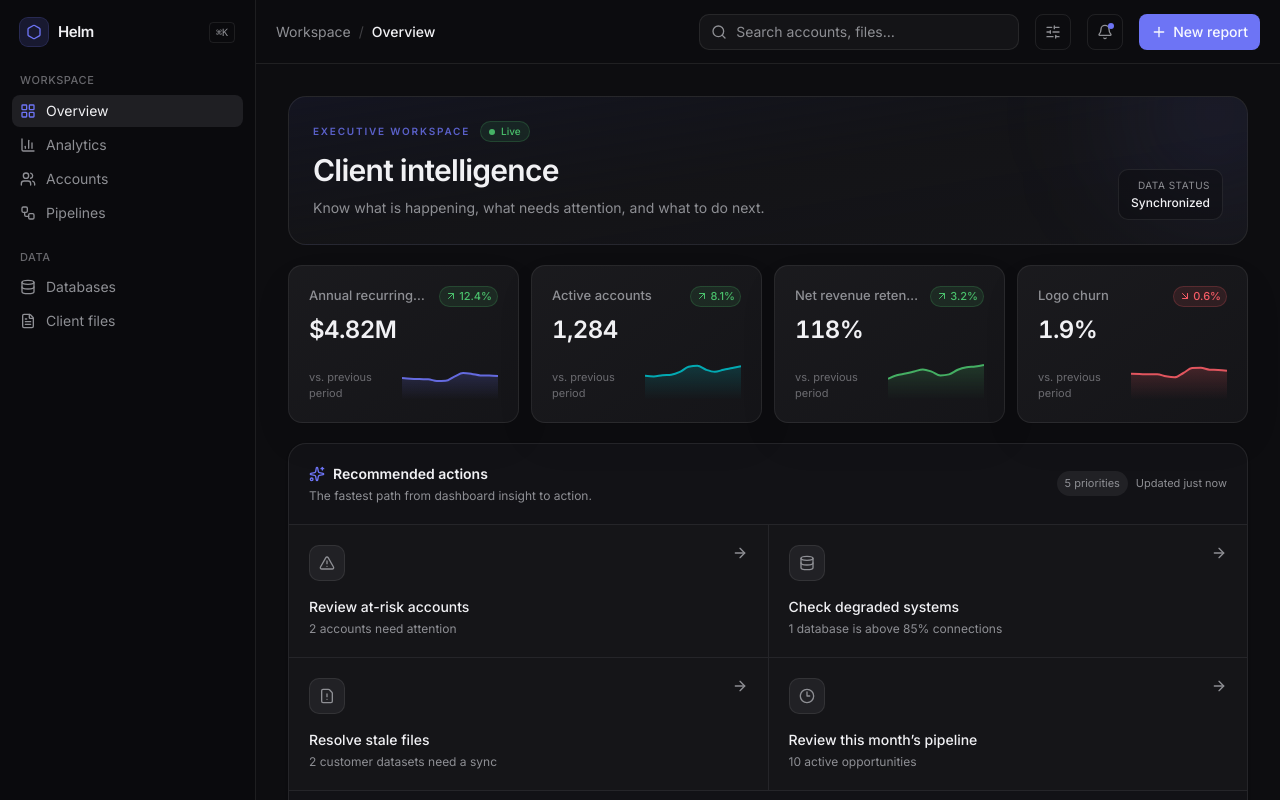
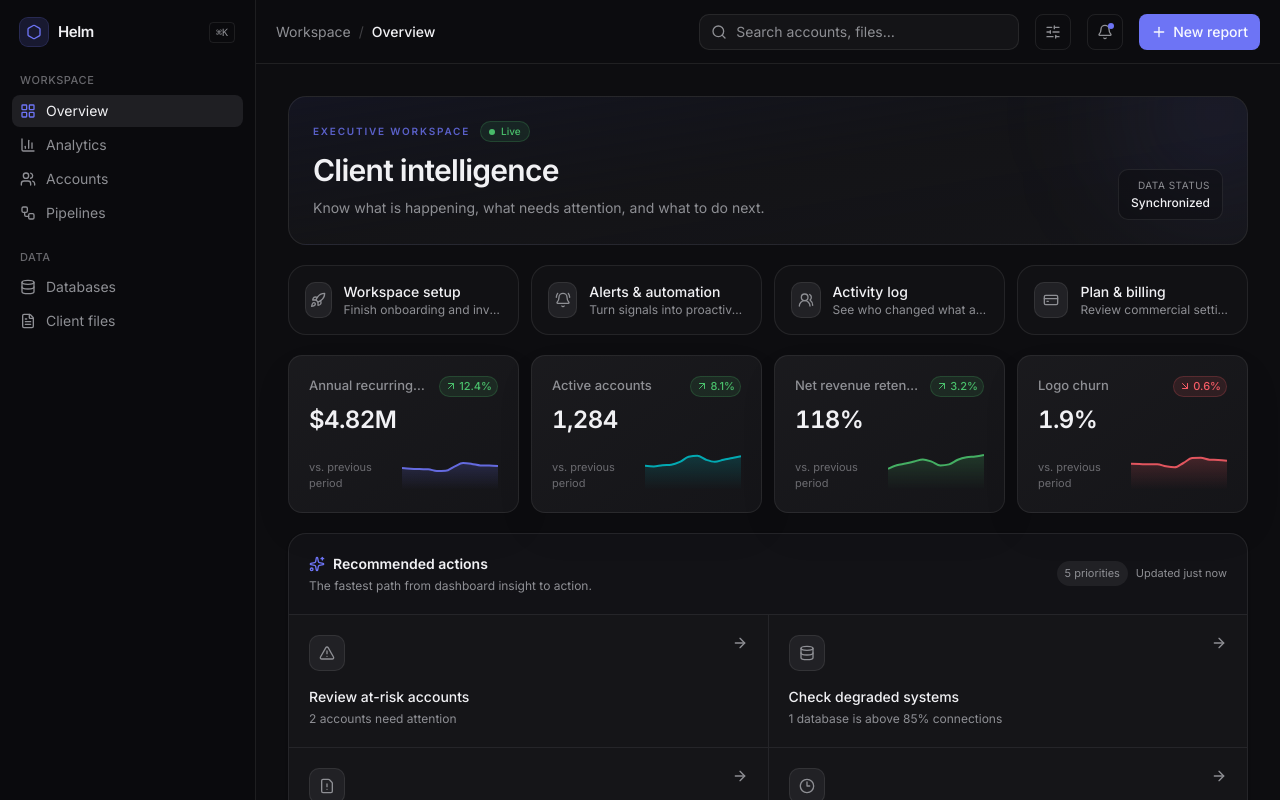
Before and after one commit to mohsarchive/b2b-client-dashboard, a Next.js app: page / in a window 1280 px wide. Shown: the top 800 px of the page. Built offline with nearby package versions, Linux system fonts and the light colour scheme.

Commit message:
feat: surface workspace management from overview

```diff
--- a/app/(dashboard)/page.tsx
+++ b/app/(dashboard)/page.tsx
@@ -4,6 +4,7 @@ import { AnalyticsCharts } from '@/components/dashboard/analytics-charts'
 import { CustomerFiles } from '@/components/dashboard/customer-files'
 import { ActionCenter } from '@/components/dashboard/action-center'
 import { ActivityFeed } from '@/components/dashboard/activity-feed'
+import { WorkspaceTools } from '@/components/dashboard/workspace-tools'
 
 export default function OverviewPage() {
   return (
@@ -13,6 +14,7 @@ export default function OverviewPage() {
         description="Know what is happening, what needs attention, and what to do next."
         live
       />
+      <WorkspaceTools />
       <MetricCards />
       <ActionCenter />
       <AnalyticsCharts />
```
